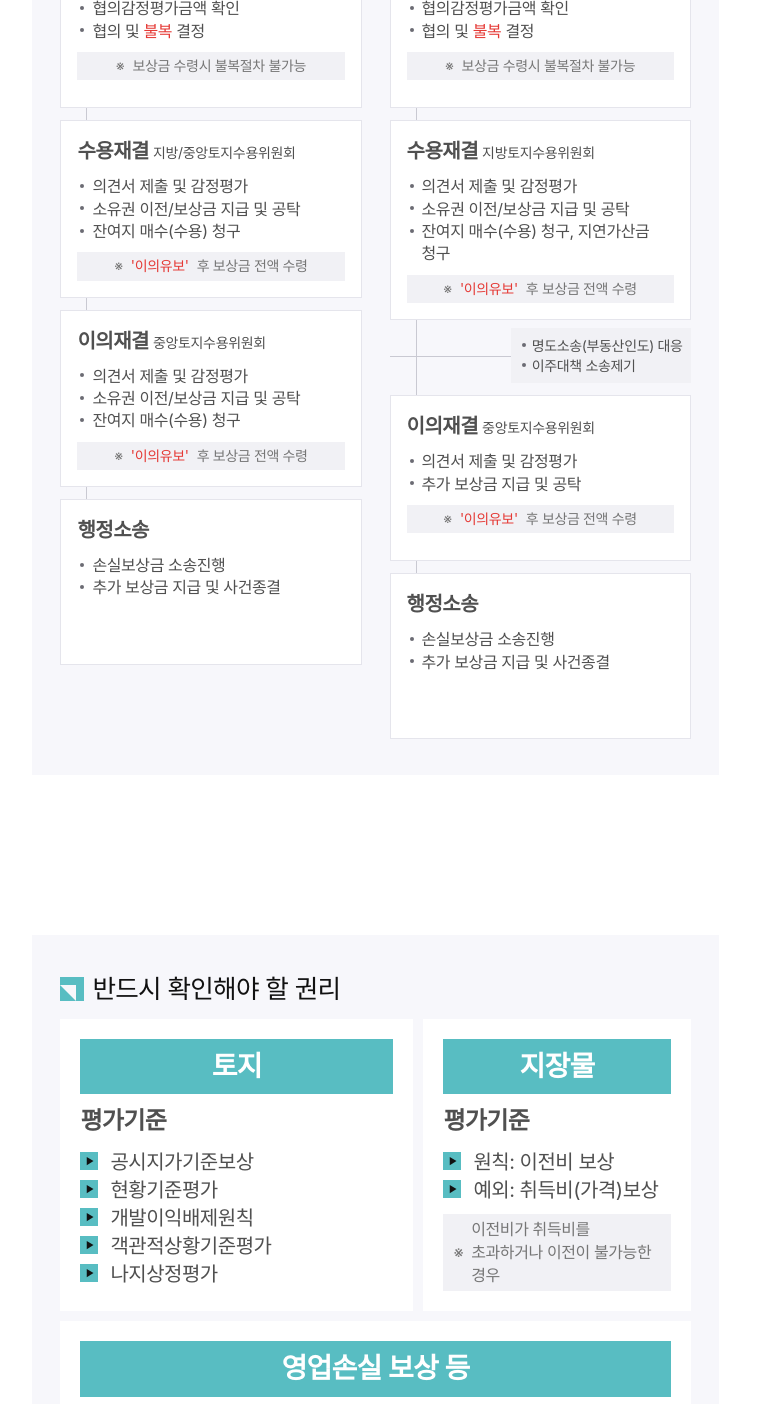
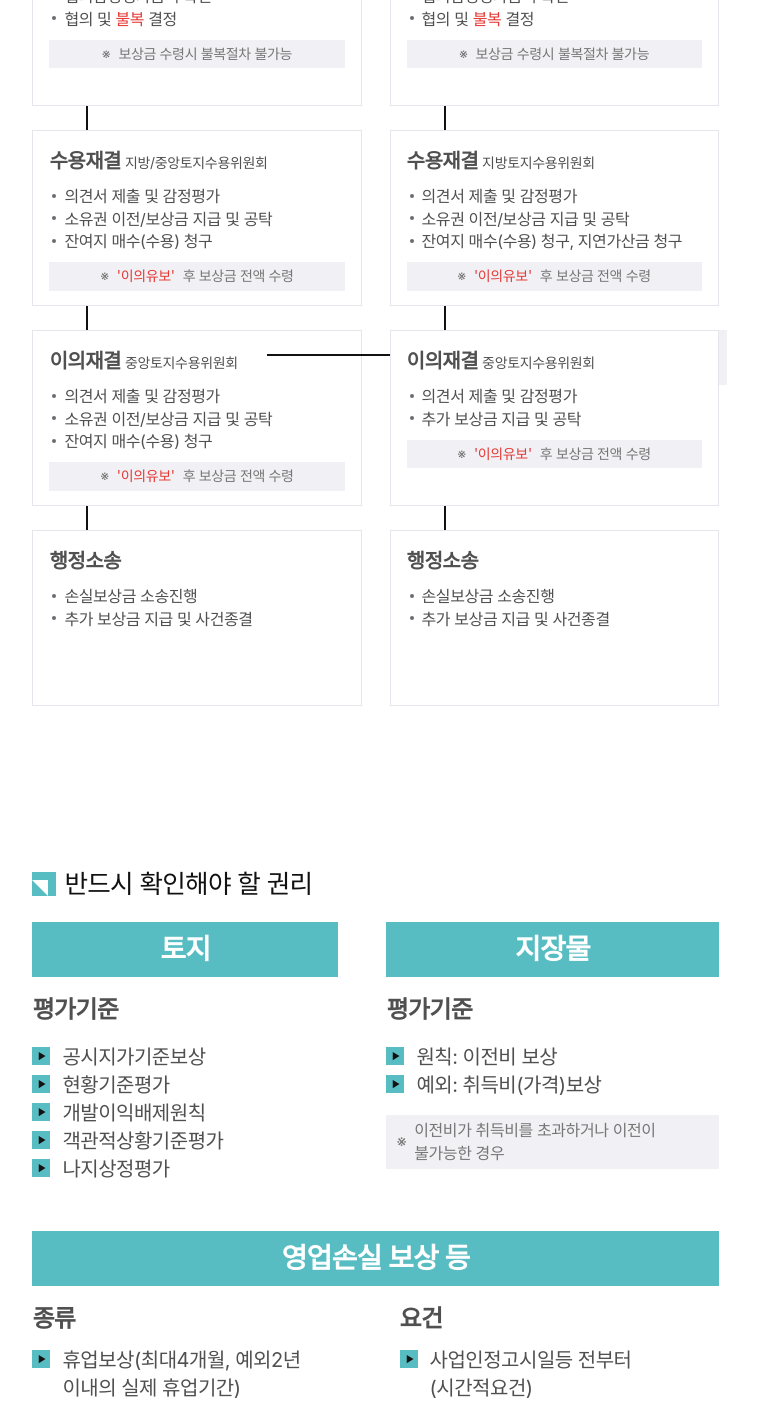
Before and after one commit to james-oh-dot/gyungkook, a React (Vite) app: page /practice/public in a window 1280 px wide. Shown: the part 7640-9044 px from the top of the page, without its empty margins (428-1186 px from the left). Built offline with nearby package versions, Linux system fonts and the light colour scheme; a web font is replaced by a local one.

Commit message:
fix: align public procedure section with figma

```diff
--- a/src/pages/PublicProject.css
+++ b/src/pages/PublicProject.css
@@ -219,9 +219,6 @@
   grid-template-columns: repeat(2, minmax(0, 1fr));
   gap: 28px;
   width: 100%;
-  background: var(--pp-bg-light);
-  padding: 36px 28px;
-  box-sizing: border-box;
 }
 
 .pp-procedure {
@@ -245,9 +242,8 @@
   position: relative;
   display: flex;
   flex-direction: column;
-  gap: 12px;
-  /* clip the horizontal branch overshoot (see .pp-procedure__side::before) */
-  overflow: hidden;
+  gap: 24px;
+  overflow: visible;
 }
 
 /* Figma 흐름도: 카드 뒤로 이어지는 세로 라인. 카드(불투명 흰색)가 덮어
@@ -255,11 +251,11 @@
 .pp-procedure__steps::before {
   content: '';
   position: absolute;
-  left: 26px;
+  left: 54px;
   top: 0;
   bottom: 0;
-  width: 1px;
-  background: var(--pp-flow);
+  width: 2px;
+  background: #111;
   z-index: 0;
 }
 
@@ -277,11 +273,18 @@
   display: flex;
   flex-direction: column;
   gap: 10px;
+  height: 166px;
   min-height: 166px;
   background: #fff;
   border: 1px solid var(--pp-line);
   padding: 16px;
   box-sizing: border-box;
+}
+
+.pp-step:has(.pp-step__note),
+.pp-procedure__block:last-child .pp-step {
+  height: 176px;
+  min-height: 176px;
 }
 
 .pp-step__head {
@@ -318,7 +321,7 @@
   width: 100%;
   background: var(--pp-note-bg);
   color: var(--pp-note);
-  font-size: 14px;
+  font-size: 16px;
   font-weight: 400;
   line-height: 1.45;
   letter-spacing: -0.025em;
@@ -331,11 +334,19 @@
   font-size: inherit;
 }
 
+.pp-step:has(.pp-em) .pp-step__note {
+  font-size: 14px;
+}
+
 .pp-procedure__side {
-  position: relative;
-  align-self: flex-end;
+  position: absolute;
+  top: calc(100% + 24px);
+  right: -8px;
+  width: 210px;
   background: var(--pp-note-bg);
   padding: 8px;
+  box-sizing: border-box;
+  z-index: 2;
 }
 
 /* Figma Line 17: 세로 라인에서 갈라져 side 박스(명도소송/이주대책)로 잇는
@@ -344,11 +355,11 @@
 .pp-procedure__side::before {
   content: '';
   position: absolute;
-  top: 50%;
+  top: 24px;
   right: 100%;
-  width: 500px;
-  height: 1px;
-  background: var(--pp-flow);
+  width: 250px;
+  height: 2px;
+  background: #111;
   z-index: -1;
 }
 
@@ -378,11 +389,8 @@
 .pp-rights-wrap {
   display: flex;
   flex-direction: column;
-  gap: 12px;
+  gap: 20px;
   width: 100%;
-  background: var(--pp-bg-light);
-  padding: 36px 28px;
-  box-sizing: border-box;
 }
 
 .pp-rights-wrap .renewal-bullet-title__text {
@@ -393,18 +401,16 @@
 
 .pp-rights {
   display: grid;
-  grid-template-columns: minmax(0, 353px) minmax(0, 1fr);
-  gap: 10px;
+  grid-template-columns: minmax(0, 306px) minmax(0, 1fr);
+  gap: 48px;
   align-items: stretch;
 }
 
 .pp-right-card {
   display: flex;
   flex-direction: column;
-  gap: 10px;
-  background: #fff;
-  padding: 20px;
-  box-sizing: border-box;
+  gap: 16px;
+  padding: 0;
   min-width: 0;
 }
 
@@ -419,6 +425,7 @@
   justify-content: center;
   width: 100%;
   background: var(--pp-brand);
+  min-height: 54px;
   padding: 8px 10px;
   box-sizing: border-box;
 }
@@ -464,7 +471,7 @@
 .pp-right-card__groups {
   display: grid;
   grid-template-columns: repeat(2, minmax(0, 1fr));
-  gap: 16px;
+  gap: 48px;
   width: 100%;
 }
 
@@ -506,16 +513,11 @@
 
   .pp-procedures {
     grid-template-columns: 1fr;
-    padding: 24px 16px;
     gap: 40px;
   }
 
   .pp-procedure {
     width: 100%;
-  }
-
-  .pp-rights-wrap {
-    padding: 24px 16px;
   }
 
   .pp-rights {
@@ -528,6 +530,18 @@
 
   .pp-right-card__groups {
     grid-template-columns: 1fr;
+  }
+
+  .pp-procedure__side {
+    position: relative;
+    top: auto;
+    right: auto;
+    align-self: flex-end;
+    width: min(100%, 280px);
+  }
+
+  .pp-procedure__side::before {
+    display: none;
   }
 
   .pp-right-card__title {
```
